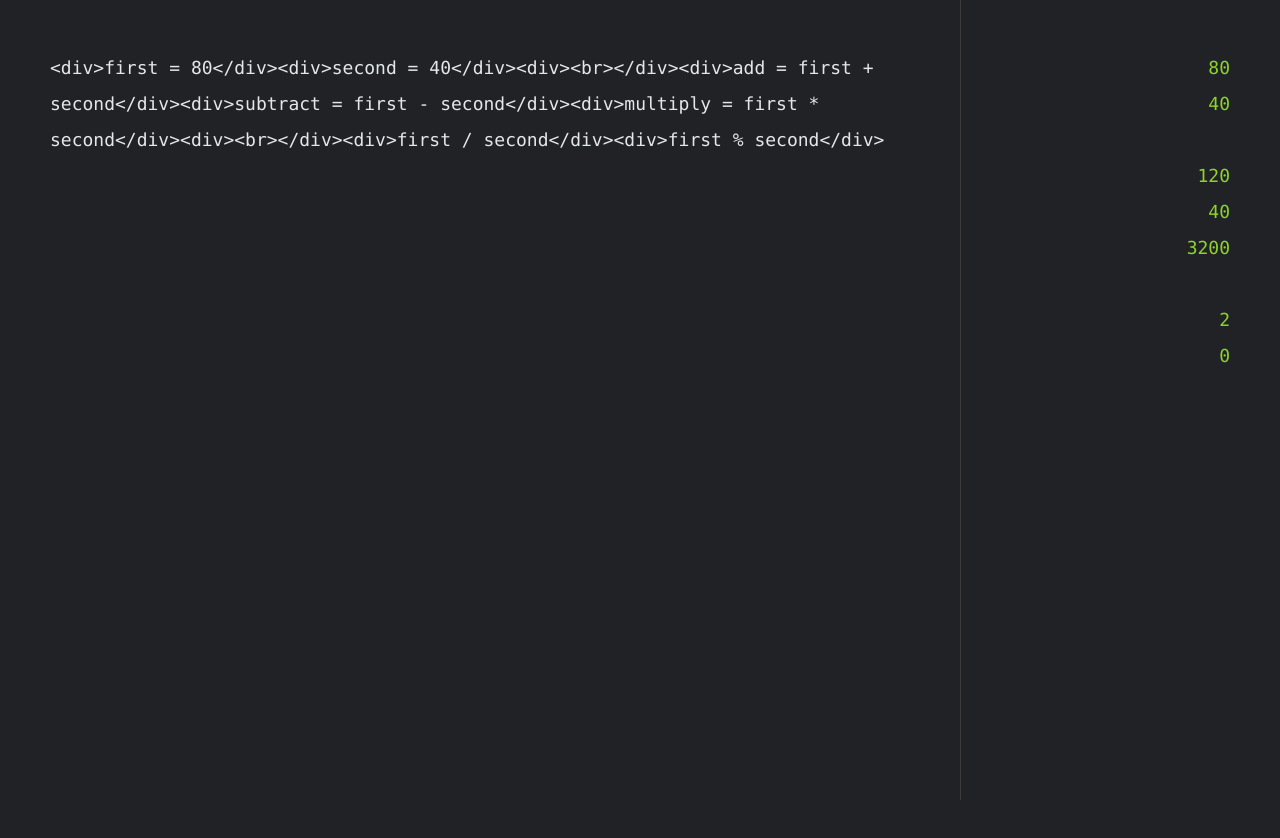
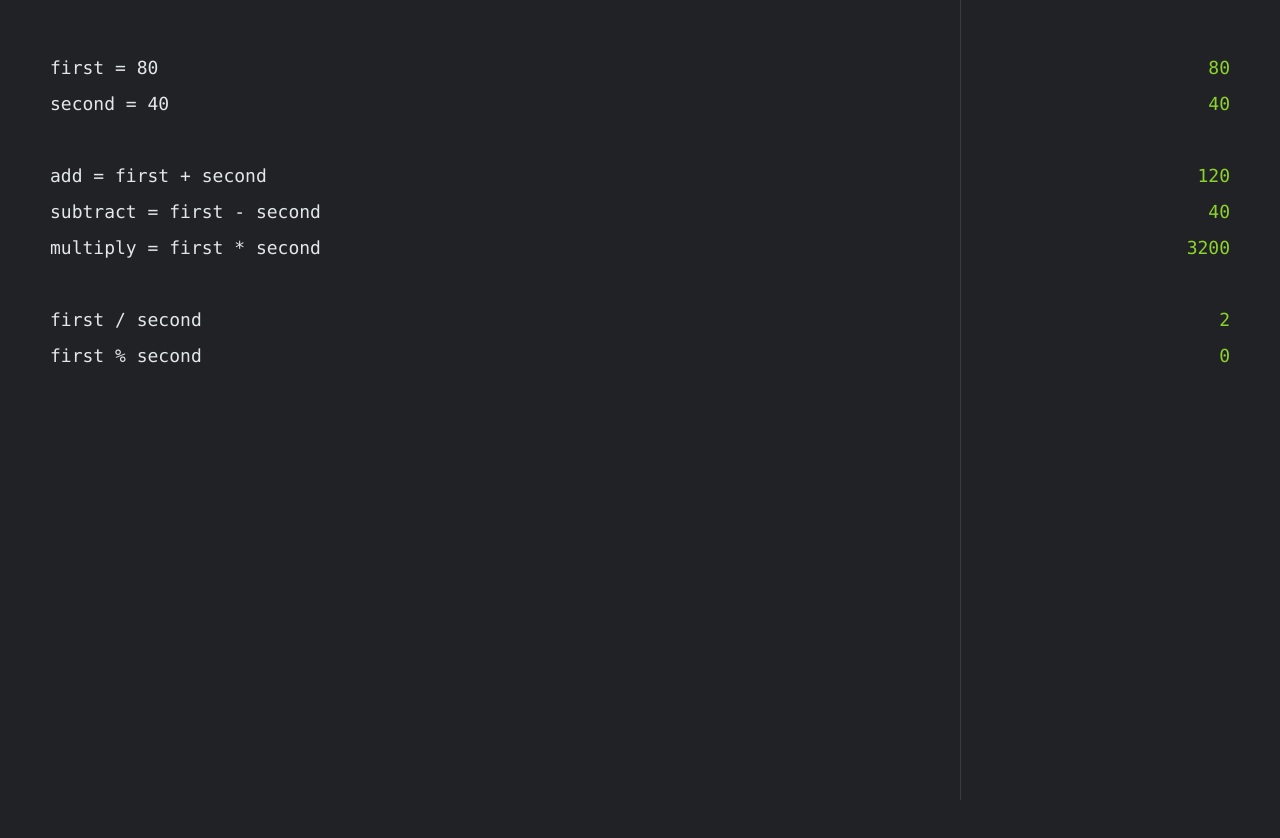
Before and after one commit to ozgrozer/billy, a React app: page / in a window 1280 px wide. Shown: the top 838 px of the page. Built offline with nearby package versions, Linux system fonts and the light colour scheme; the HTML template or start-up script is replaced by a standard one.

Commit message:
No need for sanitization

```diff
--- a/src/js/App.jsx
+++ b/src/js/App.jsx
@@ -4,24 +4,16 @@ import ReactDOM from 'react-dom'
 import './../css/style.scss'
 import calculate from './calculate'
 
-const sanitize = input => {
-  const div = document.createElement('div')
-  div.innerHTML = input.replace(/<\/div>/g, '</div>\n')
-  const text = div.textContent || div.innerText || ''
-  return text
-}
-
 const App = () => {
   const localStorageInput = window.localStorage.getItem('input')
-  const _defaultInput = '<div>first = 80</div><div>second = 40</div><div><br></div><div>add = first + second</div><div>subtract = first - second</div><div>multiply = first * second</div><div><br></div><div>first / second</div><div>first % second</div>'
+  const _defaultInput = 'first = 80\nsecond = 40\n\nadd = first + second\nsubtract = first - second\nmultiply = first * second\n\nfirst / second\nfirst % second\n'
   const defaultInput = localStorageInput || _defaultInput
-  const input = sanitize(defaultInput)
-  const defaultOutput = calculate(input)
+  const defaultOutput = calculate(defaultInput)
 
   const [output, setOutput] = useState(defaultOutput)
 
   const inputOnChange = e => {
-    const input = sanitize(e.target.value)
+    const input = e.target.value
     const output = calculate(input)
     setOutput(output)
     window.localStorage.setItem('input', input)
```
